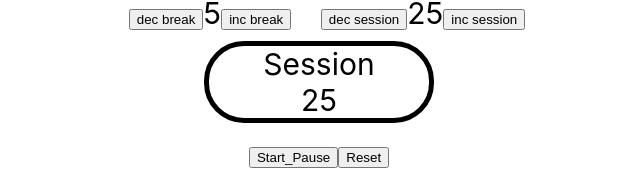
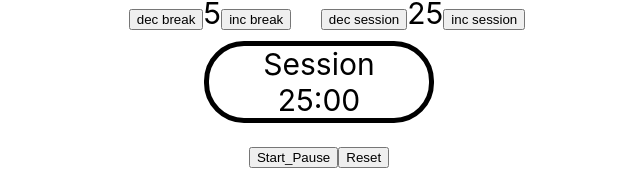
Before and after one commit to korinekj/pomodoro-timer, a React (Create React App) app: page / in a window 1280 px wide. Shown: the part 386-558 px from the top of the page, without its empty margins (321-961 px from the left). Built offline with nearby package versions, Linux system fonts and the light colour scheme.

Commit message:
převod času na MM:SS formátgit add .!

```diff
--- a/src/Session.js
+++ b/src/Session.js
@@ -1,12 +1,17 @@
+import { useState } from "react";
+
 function SessionTimer(props) {
   const minutes = props.session;
-  console.log(typeof minutes);
-  const seconds = props.session * 60;
+
+  // PŘEVOD NA MM:SS FORMÁT
+  const MMSS = new Date(minutes * 60 * 1000).toString().substring(19, 24);
+
+  const [length, setLength] = useState(props.session);
 
   return (
     <div className="timer">
       <div id="timer-label">Session</div>
-      <div id="time-left">{minutes}</div>
+      <div id="time-left">{MMSS}</div>
       {/* ZDE TO ZPOMALUJE TO TESTOVÁNÍ (FCC RUN TESTS) */}
     </div>
   );
```
